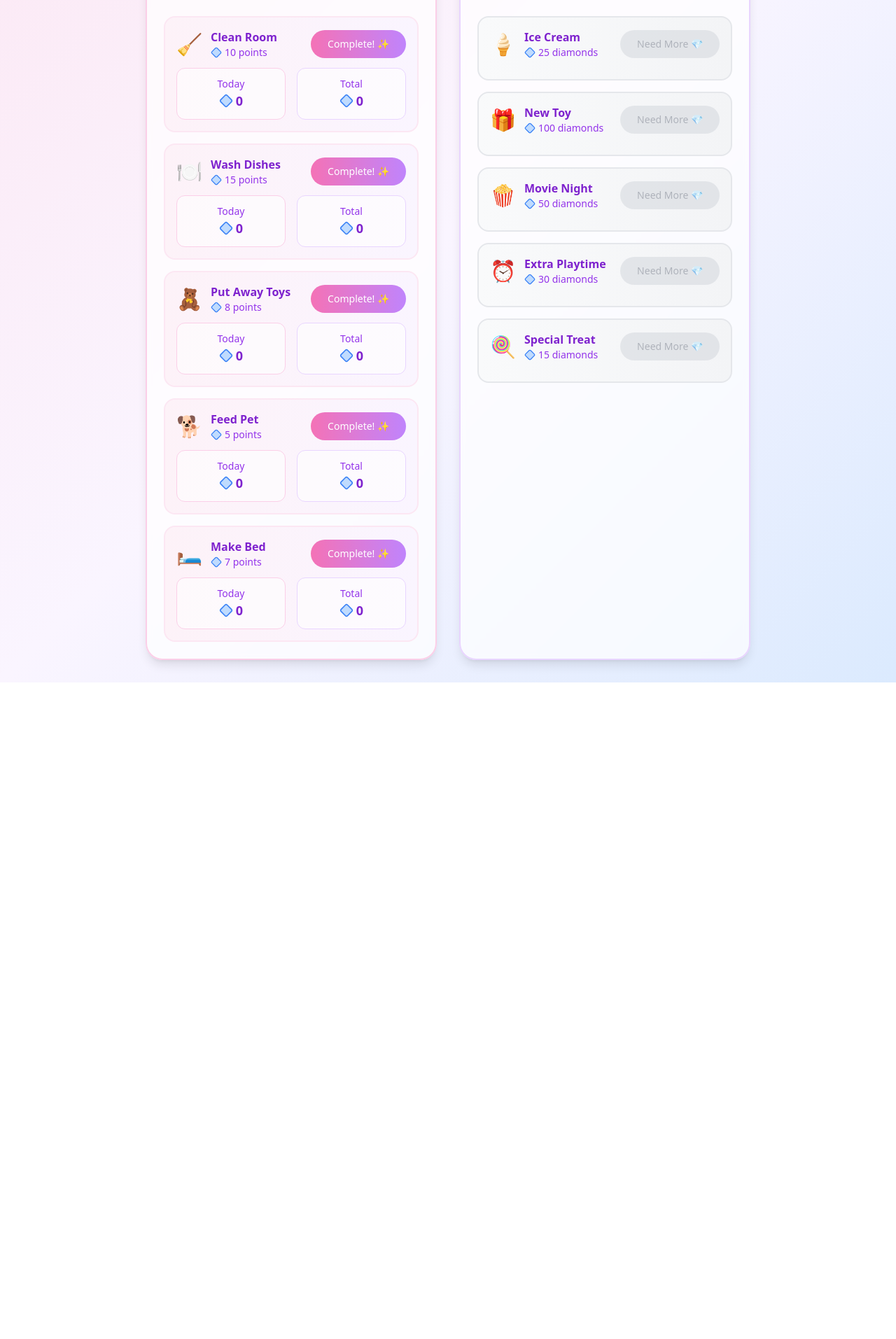
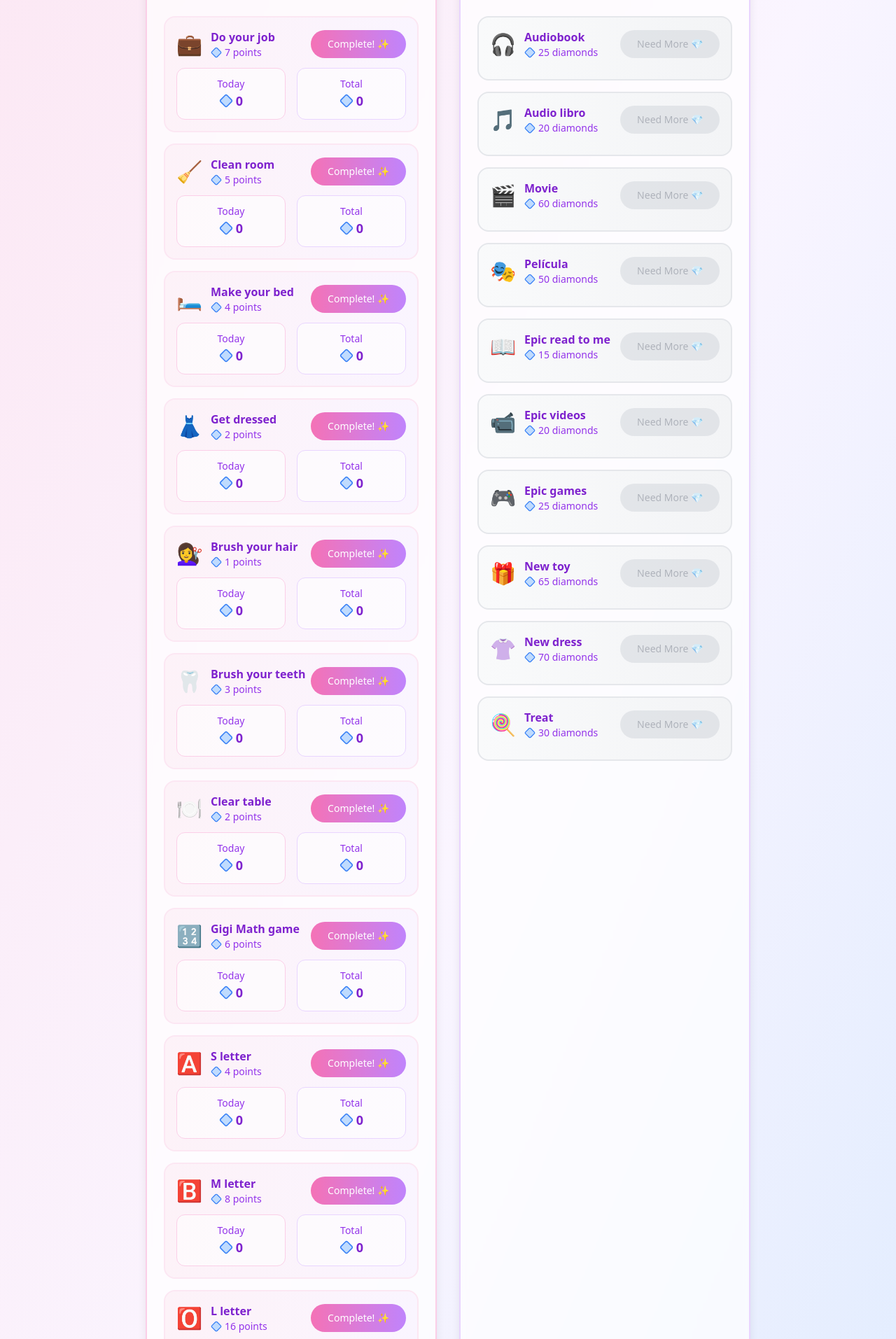
Before and after one commit to theyarina/chores-and-rewards-tracker, a React (Vite) app: page / in a window 1280 px wide. Shown: the part 307-2220 px from the top of the page at 70% size. Before the commit the page ends 1282 px from the top, so only its background shows below. Built offline with nearby package versions, Linux system fonts and the light colour scheme.

Commit message:
Update chore and reward lists
Updated the chore and reward lists with the items and point values specified in the prompt.

```diff
--- a/src/components/ChoreTracker.tsx
+++ b/src/components/ChoreTracker.tsx
@@ -1,4 +1,3 @@
-
 import { useState } from 'react';
 import { Diamond } from 'lucide-react';
 import ChoreList from './ChoreList';
@@ -25,41 +24,121 @@ const ChoreTracker = () => {
   const [chores, setChores] = useState<Chore[]>([
     {
       id: '1',
-      name: 'Clean Room',
-      emoji: '🧹',
-      dailyPoints: 10,
+      name: 'Do your job',
+      emoji: '💼',
+      dailyPoints: 7,
       todayPoints: 0,
       totalPoints: 0,
     },
     {
       id: '2',
-      name: 'Wash Dishes',
-      emoji: '🍽️',
-      dailyPoints: 15,
+      name: 'Clean room',
+      emoji: '🧹',
+      dailyPoints: 5,
       todayPoints: 0,
       totalPoints: 0,
     },
     {
       id: '3',
-      name: 'Put Away Toys',
-      emoji: '🧸',
+      name: 'Make your bed',
+      emoji: '🛏️',
+      dailyPoints: 4,
+      todayPoints: 0,
+      totalPoints: 0,
+    },
+    {
+      id: '4',
+      name: 'Get dressed',
+      emoji: '👗',
+      dailyPoints: 2,
+      todayPoints: 0,
+      totalPoints: 0,
+    },
+    {
+      id: '5',
+      name: 'Brush your hair',
+      emoji: '💇‍♀️',
+      dailyPoints: 1,
+      todayPoints: 0,
+      totalPoints: 0,
+    },
+    {
+      id: '6',
+      name: 'Brush your teeth',
+      emoji: '🦷',
+      dailyPoints: 3,
+      todayPoints: 0,
+      totalPoints: 0,
+    },
+    {
+      id: '7',
+      name: 'Clear table',
+      emoji: '🍽️',
+      dailyPoints: 2,
+      todayPoints: 0,
+      totalPoints: 0,
+    },
+    {
+      id: '8',
+      name: 'Gigi Math game',
+      emoji: '🔢',
+      dailyPoints: 6,
+      todayPoints: 0,
+      totalPoints: 0,
+    },
+    {
+      id: '9',
+      name: 'S letter',
+      emoji: '🅰️',
+      dailyPoints: 4,
+      todayPoints: 0,
+      totalPoints: 0,
+    },
+    {
+      id: '10',
+      name: 'M letter',
+      emoji: '🅱️',
       dailyPoints: 8,
       todayPoints: 0,
       totalPoints: 0,
     },
     {
-      id: '4',
-      name: 'Feed Pet',
-      emoji: '🐕',
-      dailyPoints: 5,
+      id: '11',
+      name: 'L letter',
+      emoji: '🅾️',
+      dailyPoints: 16,
       todayPoints: 0,
       totalPoints: 0,
     },
     {
-      id: '5',
-      name: 'Make Bed',
-      emoji: '🛏️',
-      dailyPoints: 7,
+      id: '12',
+      name: 'Exercise',
+      emoji: '🏃‍♀️',
+      dailyPoints: 2,
+      todayPoints: 0,
+      totalPoints: 0,
+    },
+    {
+      id: '13',
+      name: 'Play outside',
+      emoji: '🌳',
+      dailyPoints: 2,
+      todayPoints: 0,
+      totalPoints: 0,
+    },
+    {
+      id: '14',
+      name: 'Read',
+      emoji: '📚',
+      dailyPoints: 4,
+      todayPoints: 0,
+      totalPoints: 0,
+    },
+    {
+      id: '15',
+      name: 'Put away toys',
+      emoji: '🧸',
+      dailyPoints: 3,
       todayPoints: 0,
       totalPoints: 0,
     },
@@ -68,37 +147,72 @@ const ChoreTracker = () => {
   const [rewards, setRewards] = useState<Reward[]>([
     {
       id: '1',
-      name: 'Ice Cream',
-      emoji: '🍦',
+      name: 'Audiobook',
+      emoji: '🎧',
       cost: 25,
       purchased: 0,
     },
     {
       id: '2',
-      name: 'New Toy',
-      emoji: '🎁',
-      cost: 100,
+      name: 'Audio libro',
+      emoji: '🎵',
+      cost: 20,
       purchased: 0,
     },
     {
       id: '3',
-      name: 'Movie Night',
-      emoji: '🍿',
+      name: 'Movie',
+      emoji: '🎬',
+      cost: 60,
+      purchased: 0,
+    },
+    {
+      id: '4',
+      name: 'Película',
+      emoji: '🎭',
       cost: 50,
       purchased: 0,
     },
     {
-      id: '4',
-      name: 'Extra Playtime',
-      emoji: '⏰',
-      cost: 30,
+      id: '5',
+      name: 'Epic read to me',
+      emoji: '📖',
+      cost: 15,
       purchased: 0,
     },
     {
-      id: '5',
-      name: 'Special Treat',
+      id: '6',
+      name: 'Epic videos',
+      emoji: '📹',
+      cost: 20,
+      purchased: 0,
+    },
+    {
+      id: '7',
+      name: 'Epic games',
+      emoji: '🎮',
+      cost: 25,
+      purchased: 0,
+    },
+    {
+      id: '8',
+      name: 'New toy',
+      emoji: '🎁',
+      cost: 65,
+      purchased: 0,
+    },
+    {
+      id: '9',
+      name: 'New dress',
+      emoji: '👚',
+      cost: 70,
+      purchased: 0,
+    },
+    {
+      id: '10',
+      name: 'Treat',
       emoji: '🍭',
-      cost: 15,
+      cost: 30,
       purchased: 0,
     },
   ]);
```
